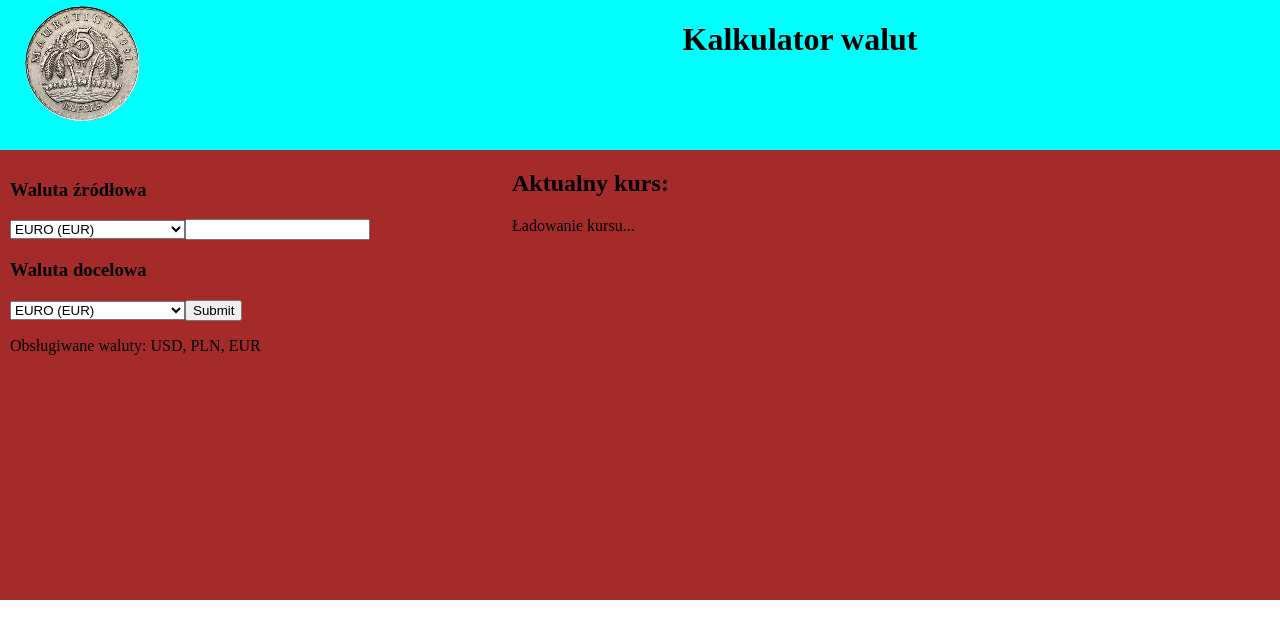
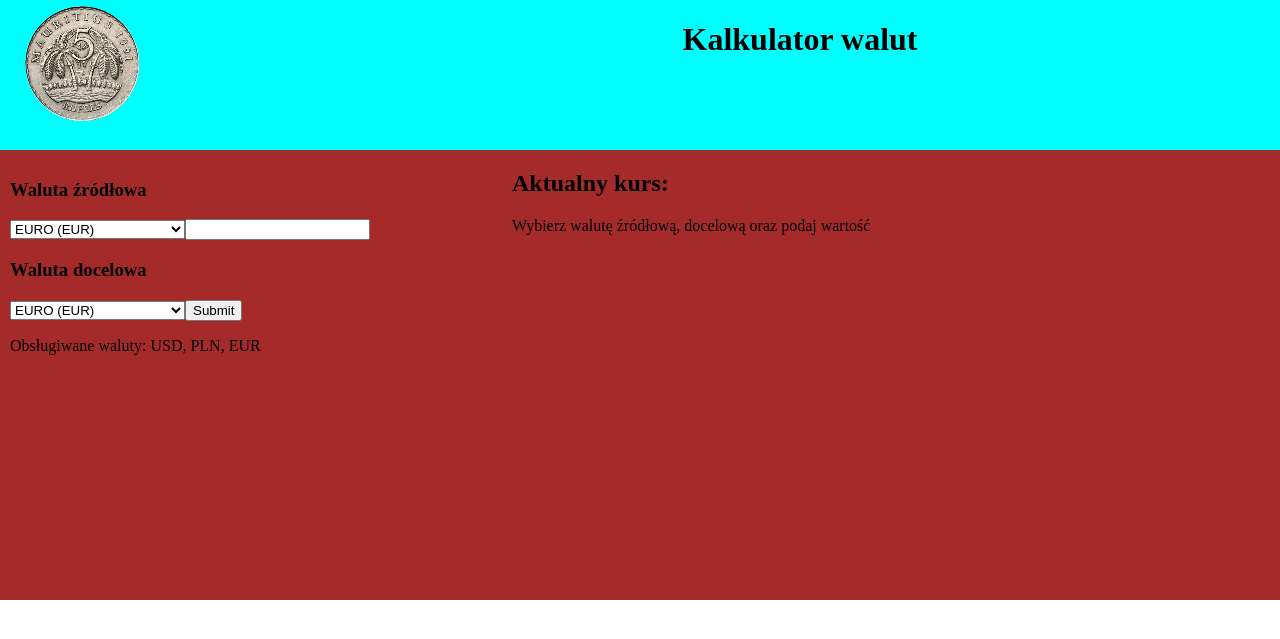
Before and after one commit to MateuszX163/NBP, a PHP site: page / in a window 1280 px wide. Shown: the top 639 px of the page. Run offline with PHP 8.4, Linux system fonts and the light colour scheme.

Commit message:
Update index.php

```diff
--- a/index.php
+++ b/index.php
@@ -45,7 +45,7 @@
     </div>
     <div class="prawy">
     <h2>Aktualny kurs:</h2>
-    <p id="usd-to-pln">Ładowanie kursu...</p>
+    <p id="usd-to-pln">Wybierz walutę źródłową, docelową oraz podaj wartość</p>
     </div>
 
 <script>
```
